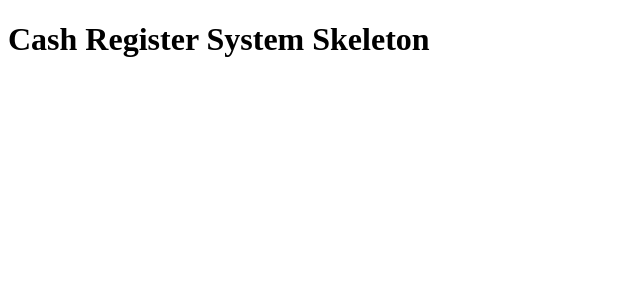
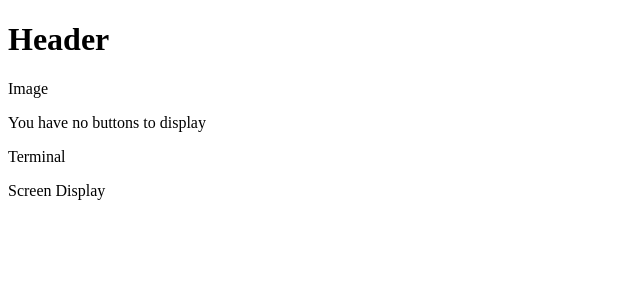
Before and after one commit to marescanog/JCSystem, a React (Create React App) app: page / in a window 1280 px wide. Shown: the top 300 px of the page, without its empty margins (0-640 px from the left). Built offline with nearby package versions, Linux system fonts and the light colour scheme.

Commit message:
initial component identification and layout;

```diff
--- a/src/App.js
+++ b/src/App.js
@@ -1,9 +1,25 @@
-import React from 'react'
-
+import React from 'react';
+import './App.css';
+import Header from './components/Header';
+import CashButtonGroup from './components/CashButtonGroup';
 const App = () => {
   return (
     <div>
-      <h1>Cash Register System Skeleton</h1>
+      <Header />
+      <div>
+        <div>
+          <div>
+            <p>Image</p>
+          </div>
+          <CashButtonGroup/>
+        </div>
+        <div>
+          <p>Terminal</p>
+        </div>
+        <div>
+          <p>Screen Display</p>
+        </div>
+      </div>
     </div>
   )
 }
--- /dev/null
+++ b/src/components/CashButton.js
@@ -0,0 +1,9 @@
+import React from 'react'
+
+const CashButton = props => {
+  return (
+    <button onClick={()=>{alert(props?.value??"No Value Assigned")}}>$ {props?.text??"0"}</button>
+  )
+}
+
+export default CashButton
--- /dev/null
+++ b/src/components/CashButtonGroup.js
@@ -0,0 +1,18 @@
+import React from 'react'
+import CashButton from './CashButton'
+
+const CashButtonGroup = props => {
+  return (
+    <div>
+      {
+        (props?.buttonList && Array.isArray(props?.buttonList)) &&
+        props?.buttonList?.length != 0 ?
+            props?.buttonList?.buttonList.map(el => <CashButton value={el?.value}  text={el?.text}/>)
+        :
+        <p>You have no buttons to display</p>
+      }
+    </div>
+  )
+}
+
+export default CashButtonGroup
--- /dev/null
+++ b/src/components/Header.js
@@ -0,0 +1,11 @@
+import React from 'react'
+
+const Header = props => {
+  return (
+    <div>
+      <h1>{props?.title??"Header"}</h1>
+    </div>
+  )
+}
+
+export default Header
```
Also changed, not shown: src/components/LotButton.js (added, +11 -0 lines), src/App.css (added).
